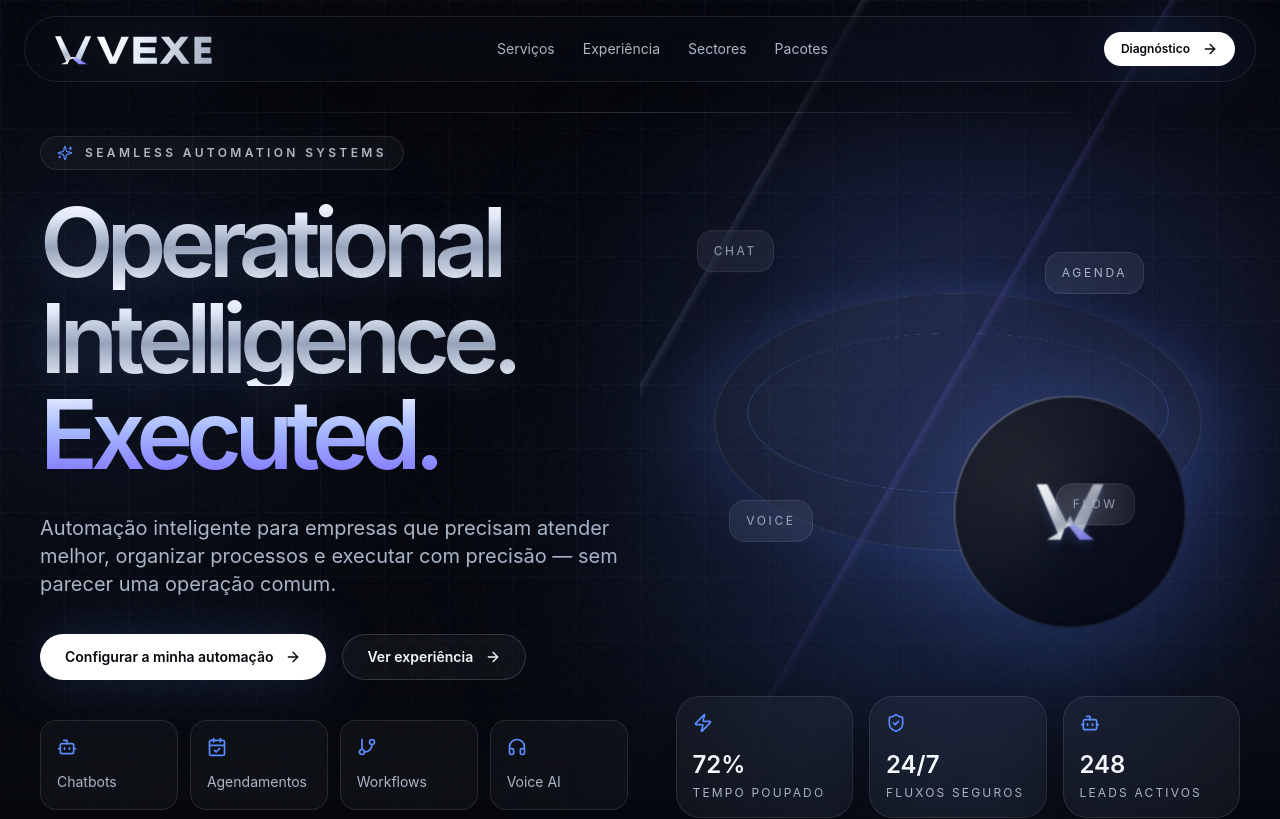
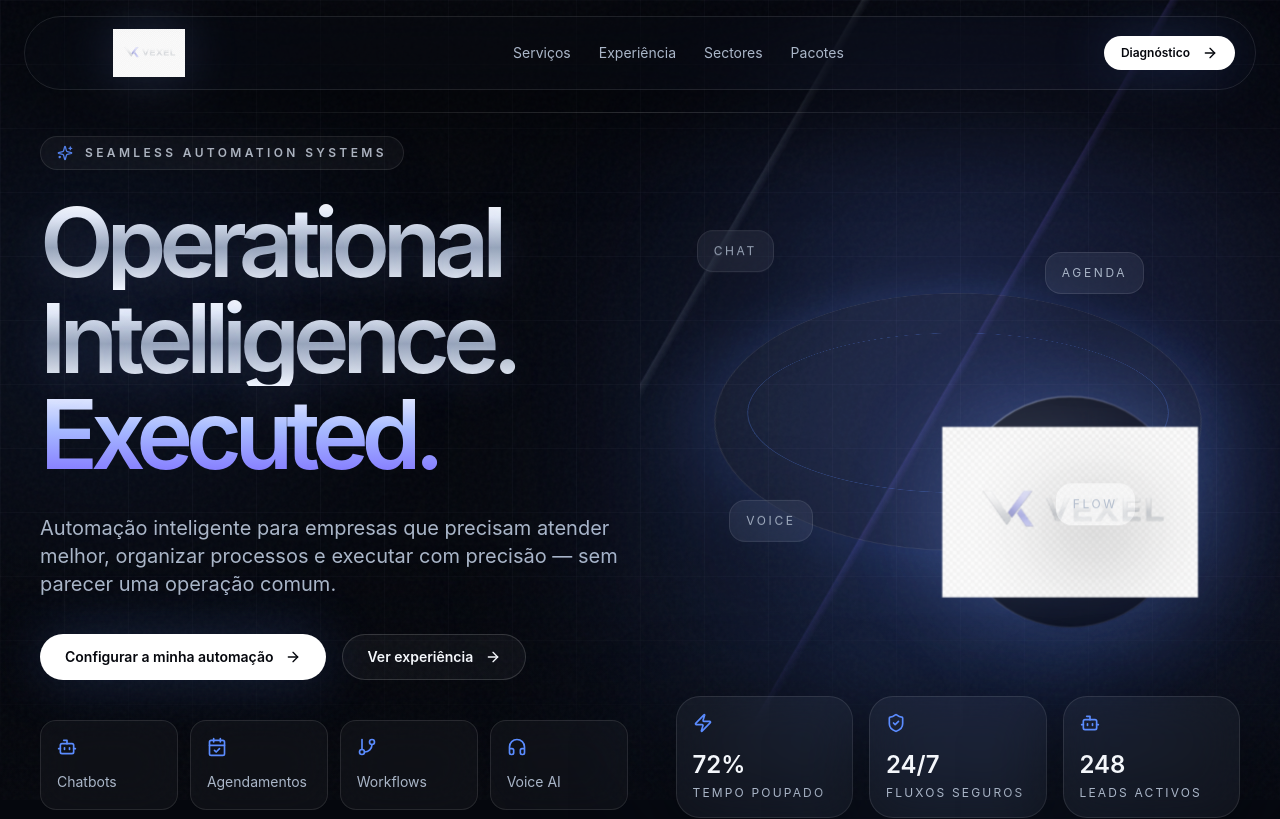
Before and after one commit to miltonmarino-rightware/vexel.website, a React (Vite) app: page / in a window 1280 px wide. Shown: the top 819 px of the page. Built offline with nearby package versions, Linux system fonts and the light colour scheme; no server answers.

Commit message:
Use uploaded VEXEL PNG logo asset

```diff
--- a/src/components/ui/LogoMark.tsx
+++ b/src/components/ui/LogoMark.tsx
@@ -6,18 +6,15 @@ type LogoMarkProps = {
   variant?: 'symbol' | 'wordmark';
 };
 
-export function LogoMark({ className, showText = true, variant = 'wordmark' }: LogoMarkProps) {
-  const src = variant === 'symbol' || !showText ? '/brand/vexel-symbol.svg' : '/brand/vexel-wordmark.svg';
-  const alt = variant === 'symbol' || !showText ? 'VEXEL symbol' : 'VEXEL logo';
-
+export function LogoMark({ className, variant = 'wordmark' }: LogoMarkProps) {
   return (
     <div className={cn('flex items-center', className)}>
       <img
-        src={src}
-        alt={alt}
+        src="/brand/logo.png"
+        alt="VEXEL logo"
         className={cn(
           'block object-contain drop-shadow-[0_0_26px_rgba(141,171,255,.20)]',
-          variant === 'symbol' || !showText ? 'h-11 w-11' : 'h-10 w-40 sm:w-44',
+          variant === 'symbol' ? 'h-16 w-36 sm:h-20 sm:w-44' : 'h-10 w-40 sm:h-12 sm:w-52',
         )}
         loading="eager"
       />
```
